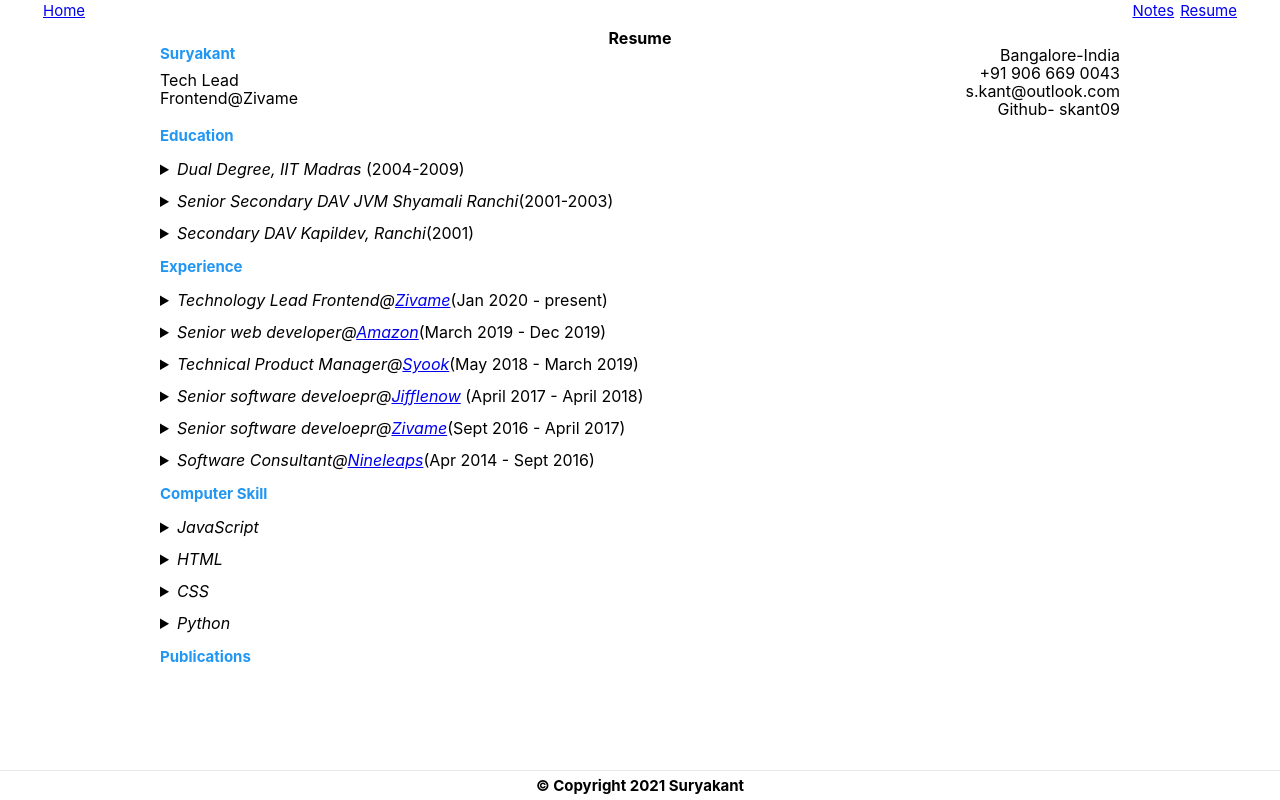
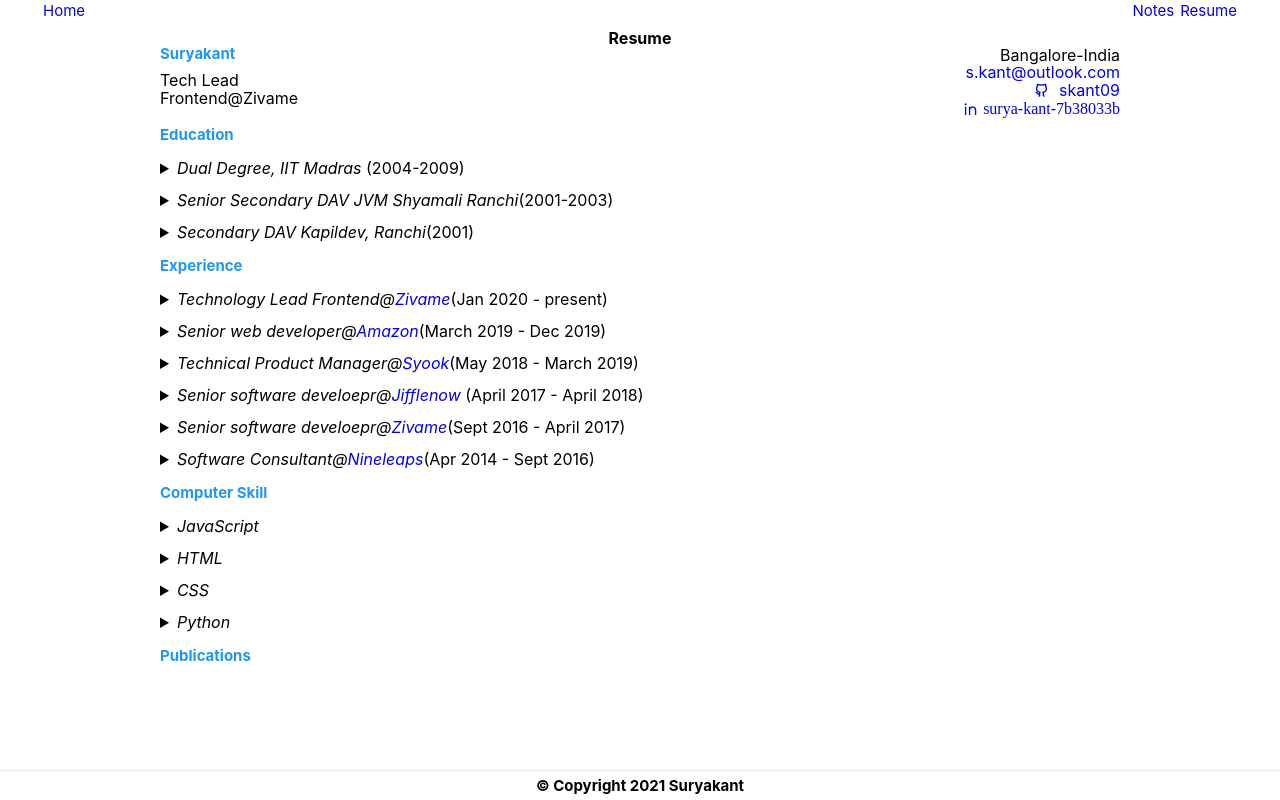
Before and after one commit to skant09/blog, a Next.js app: page /resume in a window 1280 px wide. Built offline with nearby package versions, Linux system fonts and the light colour scheme.

Commit message:
Adding icons

```diff
--- a/components/layout.tsx
+++ b/components/layout.tsx
@@ -7,7 +7,7 @@
   return (
     <>
       <Head>
-        <title>Layouts Example</title>
+        <title>Suryakant&apos;s Blog</title>
       </Head>
 
       <Navbar />
--- a/pages/_document.tsx
+++ b/pages/_document.tsx
@@ -1,13 +1,25 @@
 import Document, { Html, Head, Main, NextScript } from 'next/document'
 
-export default class EcommerceDocument extends Document {
+export default class BlogDocument extends Document {
   render(): JSX.Element {
     return (
       <Html lang="en">
         <Head>
           <meta name="description" content="Blog" />
-          {/* <link rel="stylesheet" type="text/css" href="https://cdn.zivame.com/public/build/main_css.211c5781d10db81842c4.css" media="all" onLoad="this.media='all'"></link> */}
+          <style
+            dangerouslySetInnerHTML={{
+              __html: `</style>
+                <link
+                  rel="stylesheet"
+                  href="https://cdn.jsdelivr.net/npm/remixicon@2.5.0/fonts/remixicon.css"
+                  media="print"
+                  onload="this.media='all';"
+                />
+              <style>`,
+            }}
+          ></style>
         </Head>
+
         <body>
           <Main></Main>
           <NextScript />
--- a/pages/resume/index.tsx
+++ b/pages/resume/index.tsx
@@ -13,9 +13,28 @@
           </div>
           <div className={style.right}>
             <span>Bangalore-India</span>
-            <span>+91 906 669 0043</span>
-            <span>s.kant@outlook.com</span>
-            <span>Github- skant09</span>
+            <a
+              href="mailto:s.kant@outlook.com"
+              rel="noopener noreferrer"
+              target="blank"
+            >
+              s.kant@outlook.com
+            </a>
+            <a
+              href="https://github.com/skant09"
+              rel="noopener noreferrer"
+              target="blank"
+            >
+              <i className="ri-github-line"></i> skant09
+            </a>
+            <a
+              href="https://www.linkedin.com/in/surya-kant-7b38033b/"
+              rel="noopener noreferrer"
+              target="blank"
+              className="ri-linkedin-line"
+            >
+              surya-kant-7b38033b
+            </a>
           </div>
         </header>
 
--- a/styles/global.css
+++ b/styles/global.css
@@ -38,3 +38,9 @@
   height: var(--navbar-height);
   font-size: 1.5rem;
 }
+[class^='ri-']::before,
+[class*=' ri-']::before {
+  vertical-align: -15%;
+  padding: 0 5px 0 0;
+  color: inherit;
+}
--- a/styles/reset.css
+++ b/styles/reset.css
@@ -117,6 +117,15 @@
   font-size: 100%;
   vertical-align: baseline;
   background: transparent;
+  text-decoration: none;
+}
+a:visited {
+  margin: 0;
+  padding: 0;
+  font-size: 100%;
+  vertical-align: baseline;
+  background: transparent;
+  text-decoration: none;
 }
 
 /* change colours to suit your needs */
```
Also changed, not shown: 1 other file (tests, documents, lock files or other folders).
